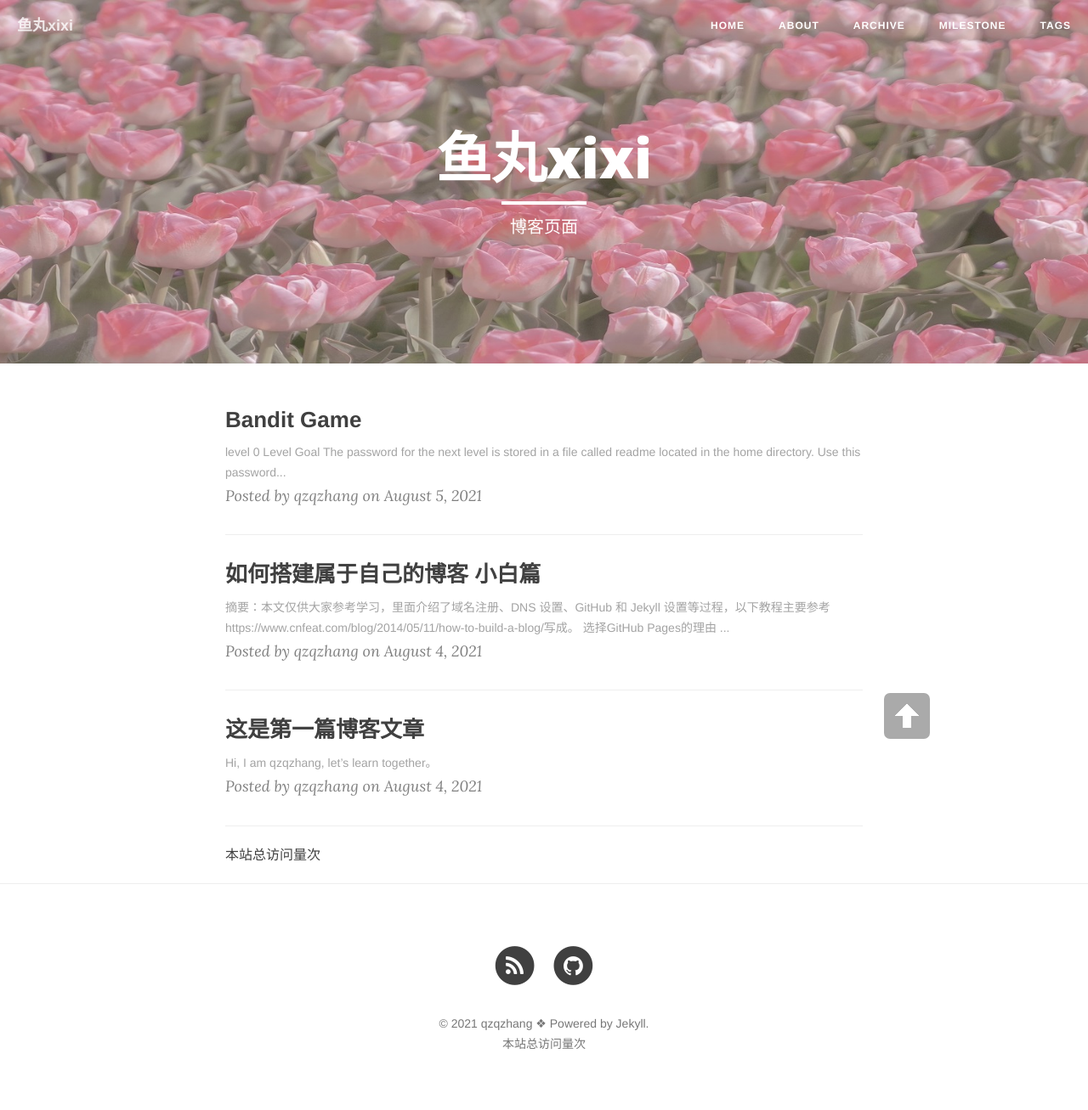
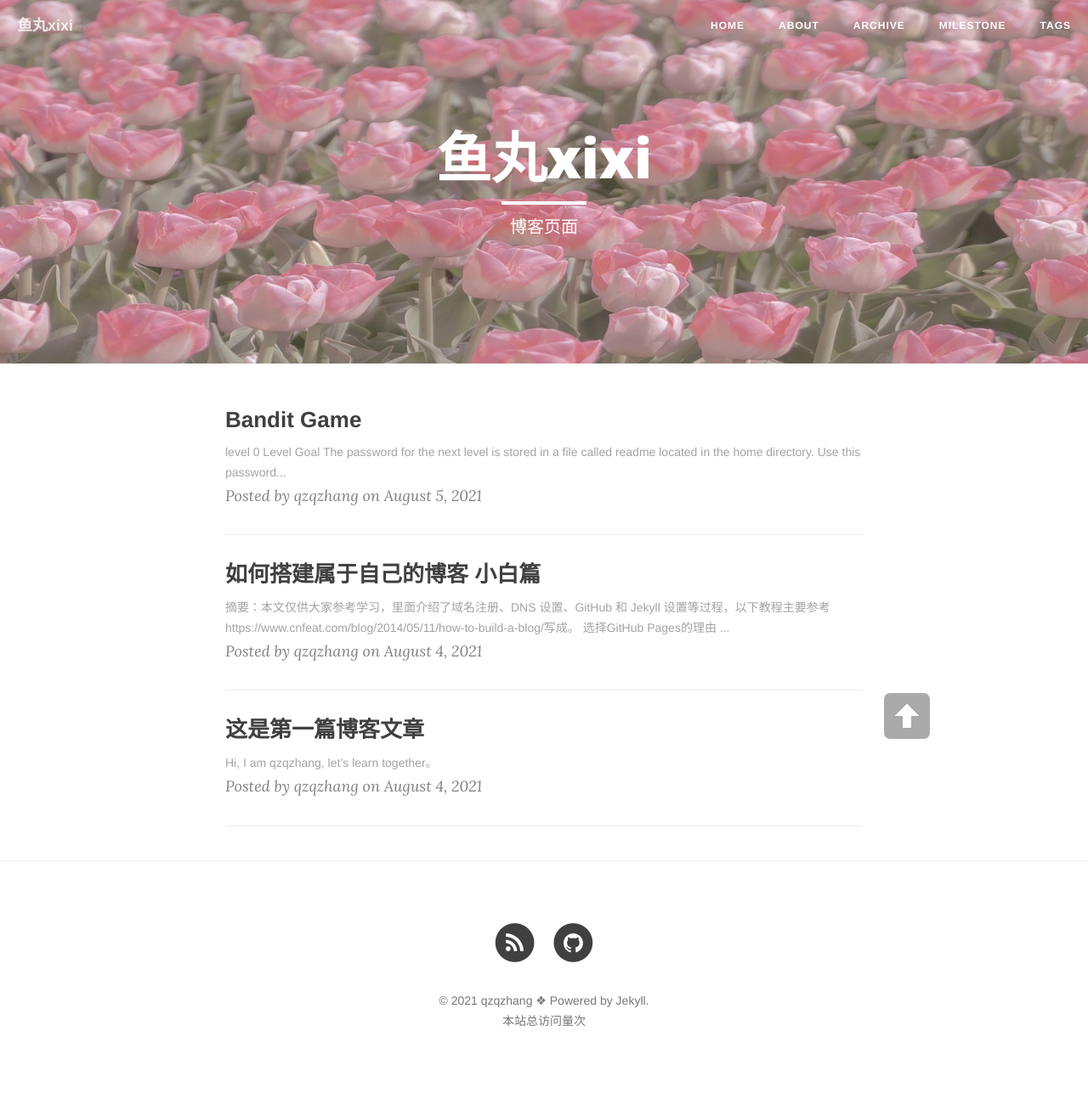
Before and after one commit to zzq-zq/zzq-zq.github.io, a Jekyll site: the page built from index.html, in a window 1280 px wide. Shown: the whole page at 85% size. Built offline with Jekyll 4.4.1, drawn with Linux system fonts in a browser that asks for light colours; nearby versions of some CDN libraries; the list of posts is cut into pages by our own code; comment, search, counter and statistics services are not loaded; after the commit the page ends 1280 px from its top, so only the background shows below that.

Commit message:
Update index.html

```diff
--- a/index.html
+++ b/index.html
@@ -39,8 +39,3 @@
     {% endif %}
 </ul>
 {% endif %}
-
-<script async src="//busuanzi.ibruce.info/busuanzi/2.3/busuanzi.pure.mini.js"></script>
-<span id="busuanzi_container_site_pv">
-	本站总访问量<span id="busuanzi_value_site_pv"></span>次
-</span>
```
